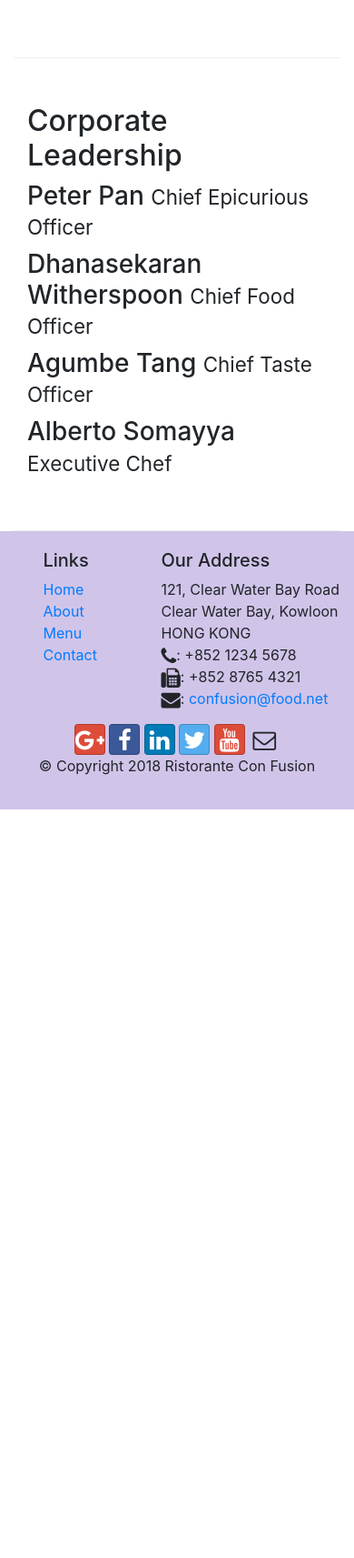
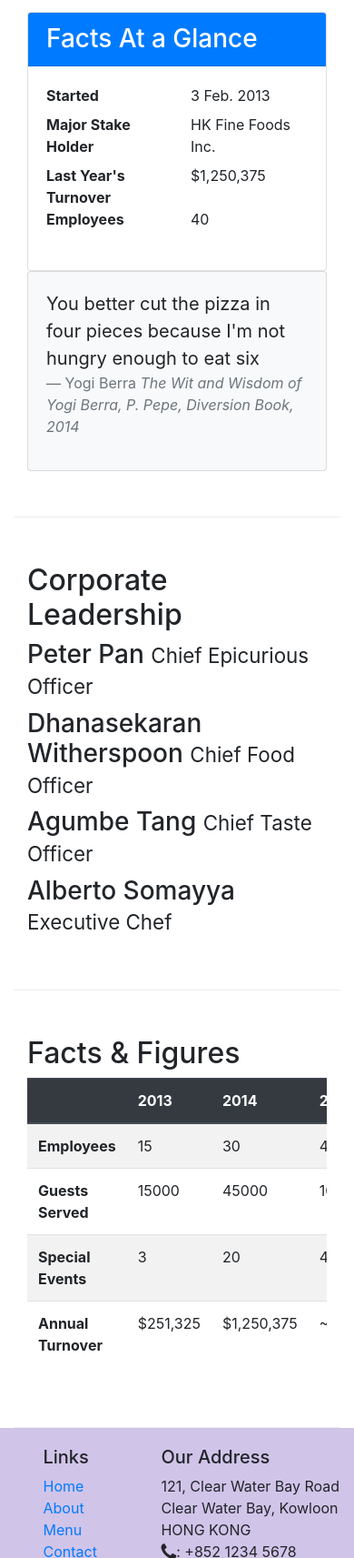
Before and after one commit to luzadri29/test-bootstrap, a website: page aboutus.html in a window 390 px wide. Shown: the part 1036-2749 px from the top of the page at 91% size. Before the commit the page ends 1926 px from the top, so only its background shows below. Drawn offline with nearby package versions, Linux system fonts and the light colour scheme.

Commit message:
tables and cards

```diff
--- a/aboutus.html
+++ b/aboutus.html
@@ -66,6 +66,31 @@
                 <p>The restaurant traces its humble beginnings to <em>The Frying Pan</em>, a successful chain started by our CEO, Mr. Peter Pan, that featured for the first time the world's best cuisines in a pan.</p>
             </div>
             <div class="col-12 col-sm">
+                <div class="card">
+                    <h3 class="card-header bg-primary text-white">Facts At a Glance</h3>
+                    <div class="card-body">
+                        <dl class="row">
+                            <dt class="col-6">Started</dt>
+                            <dd class="col-6">3 Feb. 2013</dd>
+                            <dt class="col-6">Major Stake Holder</dt>
+                            <dd class="col-6">HK Fine Foods Inc.</dd>
+                            <dt class="col-6">Last Year's Turnover</dt>
+                            <dd class="col-6">$1,250,375</dd>
+                            <dt class="col-6">Employees</dt>
+                            <dd class="col-6">40</dd>
+                        </dl>
+                    </div>
+                </div>
+            </div>
+            <div class="col-12">
+                <div class="card card-body bg-light">
+                    <blockquote class="blockquote">
+                        <p class="mb-0">You better cut the pizza in four pieces because I'm not hungry enough to eat six</p>
+                        <footer class="blockquote-footer">Yogi Berra
+                            <cite title="Source Title">The  Wit and Wisdom of Yogi Berra, P. Pepe, Diversion Book, 2014</cite>
+                        </footer>
+                    </blockquote>
+                </div>
             </div>
         </div>
 
@@ -82,6 +107,50 @@
                 <h3>Alberto Somayya <small>Executive Chef</small></h3>
                 <p class="d-none d-sm-block">Award winning three-star Michelin chef with wide International experience having worked closely with whos-who in the culinary world, he specializes in creating mouthwatering Indo-Italian fusion experiences. He says, <em>Put together the cuisines from the two craziest cultures, and you get a winning hit! Amma Mia!</em></p>
             </div>
+       </div>
+       <div class="row row-content">
+            <div class="col-12 col-sm-9">
+                <h2>Facts &amp; Figures</h2>
+                <div class="table-responsive">
+                    <table class="table table-striped">
+                        <thead class="thead-dark">
+                            <tr>
+                                <th>&nbsp;</th>
+                                <th>2013</th>
+                                <th>2014</th>
+                                <th>2015</th>
+                            </tr>
+                        </thead>
+                        <tbody>
+                            <tr>
+                                <th>Employees</th>
+                                <td>15</td>
+                                <td>30</td>
+                                <td>40</td>
+                            </tr>
+                            <tr>
+                                <th>Guests Served</th>
+                                <td>15000</td>
+                                <td>45000</td>
+                                <td>100,000</td>
+                            </tr>
+                            <tr>
+                                <th>Special Events</th>
+                                <td>3</td>
+                                <td>20</td>
+                                <td>45</td>
+                            </tr>
+                            <tr>
+                                <th>Annual Turnover</th>
+                                <td>$251,325</td>
+                                <td>$1,250,375</td>
+                                <td>~$3,000,000</td>
+                            </tr>
+                        </tbody>
+                    </table>
+                </div>
+            </div>
+            <div class="col-12 col-sm-3"></div>
        </div>
 
     </div>
```
